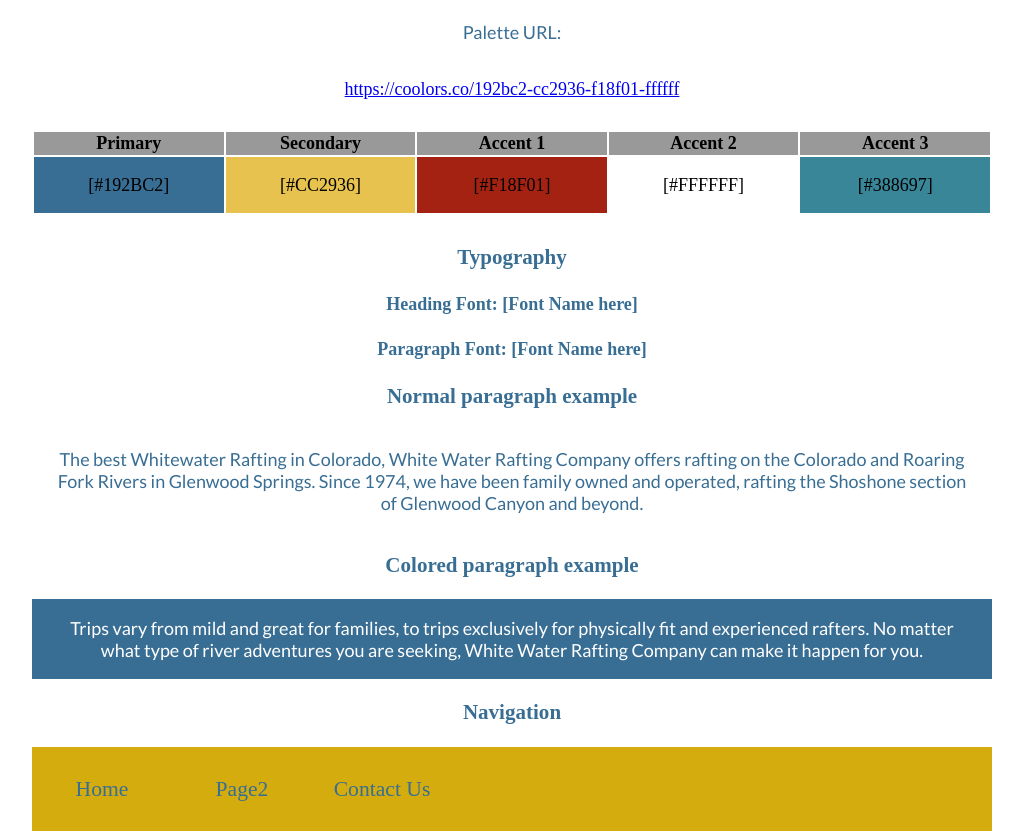
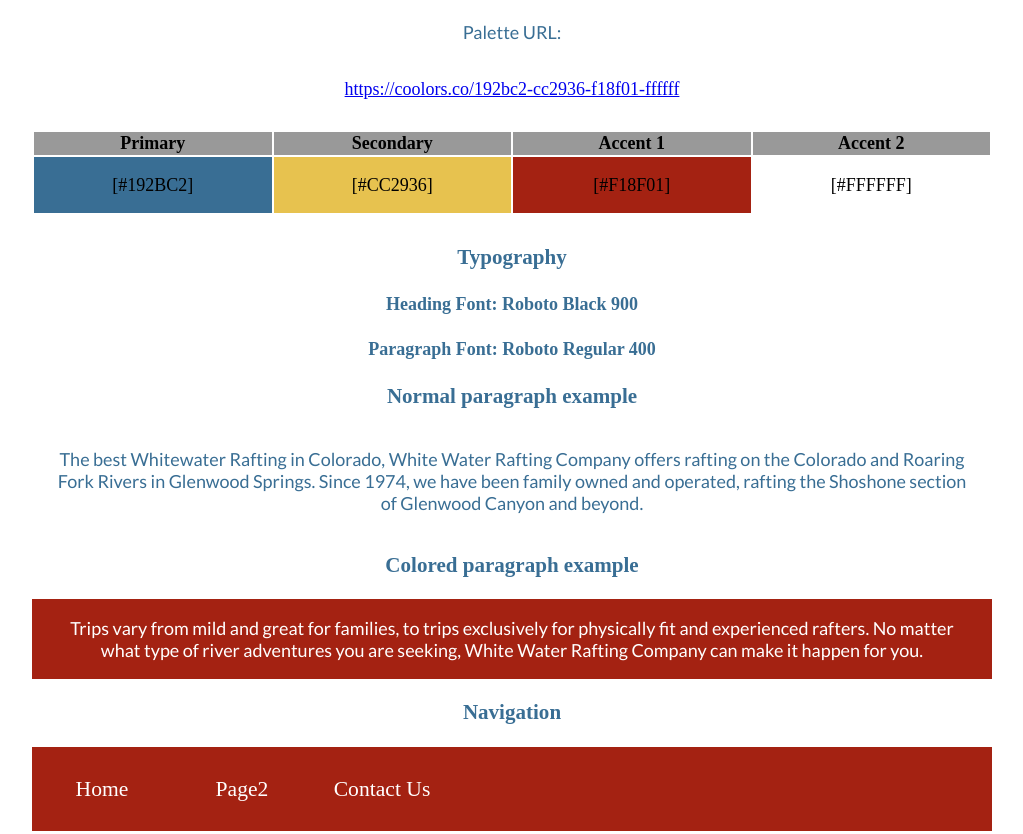
Before and after one commit to gabrielbolivar86/WDD130, a plain HTML site: page wwr/site-plan-rafting.html in a window 1280 px wide. Shown: the part 1416-2250 px from the top of the page, without its empty margins (128-1151 px from the left). Drawn offline with Linux system fonts and the light colour scheme; a web font is replaced by a local one.

Commit message:
Finishig the assigment

```diff
--- a/wwr/site-plan-rafting.html
+++ b/wwr/site-plan-rafting.html
@@ -12,7 +12,7 @@
   <header>
     <h1>GAJISAEL<br> Site Plan</h1>
     <h2>Gabriel Bolivar</h2>
-    <h2>WDD 130-[section]</h2>
+    <h2>WDD 130-01</h2>
     <!-- In the header above, add the name of your site, your name and class number. For example if you are in section 3 you would put WDD 130-03 -->
   </header>
   <main>
@@ -51,7 +51,6 @@
         <th>Secondary</th>
         <th>Accent 1</th>
         <th>Accent 2</th>
-        <th>Accent 3</th>
       </tr>
       <!-- Replace the numbers in the boxes below with your hex color codes. Then switch to the site-plan.css file and change your colors there as well. -->
       <tr>
@@ -59,7 +58,6 @@
         <td class="secondary">[#CC2936]</td>
         <td class="accent1">[#F18F01]</td>
         <td class="accent2">[#FFFFFF]</td>
-        <td class="accent3">[#388697]</td>
         </tr>
     </table>
 
@@ -69,11 +67,11 @@
     <!-- Choose a font for your paragraphs (body copy) and headlines. What font(s) have you chosen? Think also about which of your colors above you might use for background and font colors. -->
 
     <h4>
-      Heading Font: [Font Name here]
+      Heading Font: Roboto Black 900
       <!-- change this -->
     </h4>
     <h4>
-      Paragraph Font: [Font Name here]
+      Paragraph Font: Roboto Regular 400
       <!-- change this -->
     </h4>
     <h3>Normal paragraph example</h3>
@@ -125,6 +123,7 @@
     <h3>[Page 2]</h3>
 
     <!-- <img src="#" alt="page 2 wireframe"> -->
+
   </main>
 </body>
 
--- a/wwr/styles/site-plan-rafting.css
+++ b/wwr/styles/site-plan-rafting.css
@@ -3,6 +3,8 @@
 Any spaces in your font name should be replaced with a +.
 Fonts are separated by a & */
 @import url('https://fonts.googleapis.com/css2?family=IM+Fell+French+Canon&family=Lato:ital,wght@0,400;0,700;1,400&display=swap');
+
+@import url('https://fonts.googleapis.com/css2?family=Roboto:wght@400;900&display=swap');
 
 :root {
   /* change the values below to your colors from your palette */
@@ -10,7 +12,6 @@ Fonts are separated by a & */
   --secondary-color: #E7C24F ;
   --accent1-color: #A42212;
   --accent2-color: white;
-  --accent3-color: #388697;
 
   /* change the values below to your chosen font(s) */
   --heading-font: "IM Fell French Canon";
@@ -21,9 +22,9 @@ Fonts are separated by a & */
   --headline-color-on-color: white; /* headlines on a colored background */
   --paragraph-color-on-white: #396E94; /* paragraph text on a white background */
   --paragraph-color-on-color: white; /* paragraph text on a colored background */
-  --paragraph-background-color: #396E94  ;
-  --nav-link-color: #396E94;
-  --nav-background-color: #D4AC0D;
+  --paragraph-background-color: #A42212  ;
+  --nav-link-color: white;
+  --nav-background-color:   #A42212;
   --nav-hover-link-color: white;
   --nav-hover-background-color: #396E94;
 }
@@ -79,7 +80,7 @@ p {
   background-color: #999;
 }
 .colors td{
-  width: 20%;
+  width: 25%;
   height: 3em;
 }
 .primary {
```
